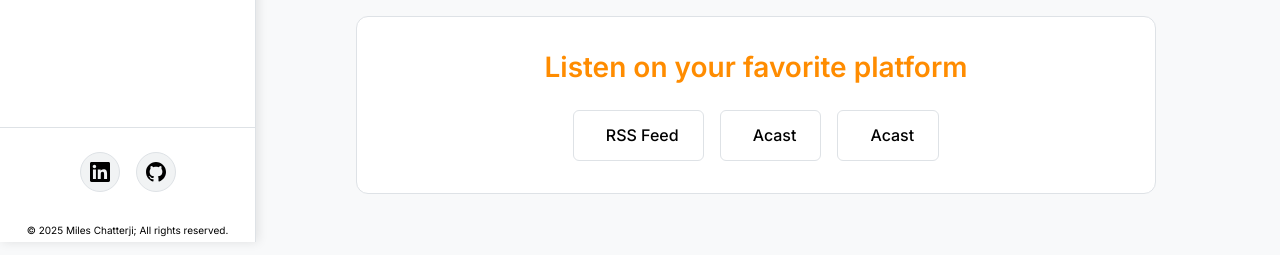
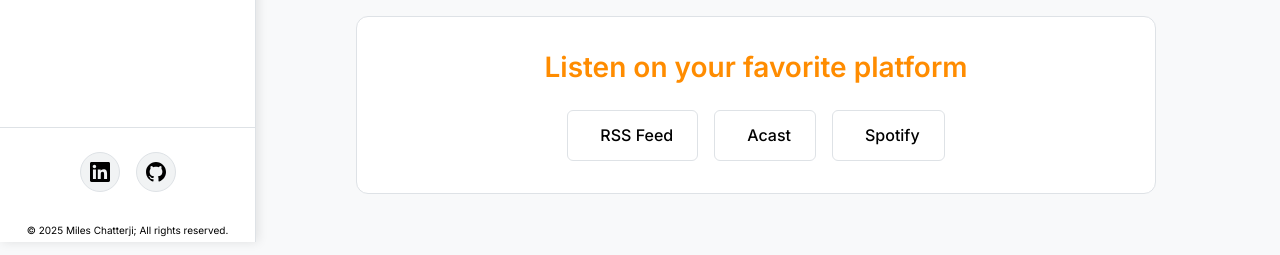
Before and after one commit to MilesChatterji/Prod-GHPages-mileschatterji.com, a Jekyll site: the page built from portfolio/audio.html, in a window 1280 px wide. Shown: the part 658-913 px from the top of the page. Built offline with Jekyll 4.4.1, drawn with Linux system fonts in a browser that asks for light colours; some web fonts are replaced.

Commit message:
Changed the wording to spotify from acast on the button

```diff
--- a/portfolio/audio.html
+++ b/portfolio/audio.html
@@ -38,7 +38,7 @@
                 <i class="icon-acast"></i> Acast
             </a>
             <a href="https://open.spotify.com/show/3g4lnXm84BROjio2PqY4jm" class="btn btn-secondary" target="_blank">
-                <i class="icon-Spotify"></i> Acast
+                <i class="icon-spotify"></i> Spotify
             </a>
         </div>
     </div>
```
